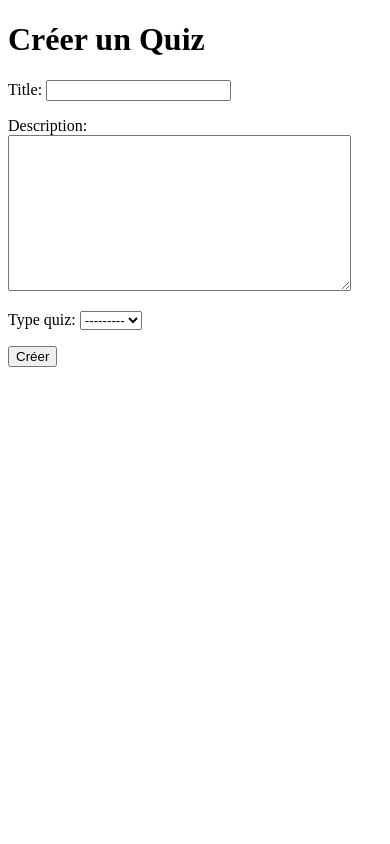
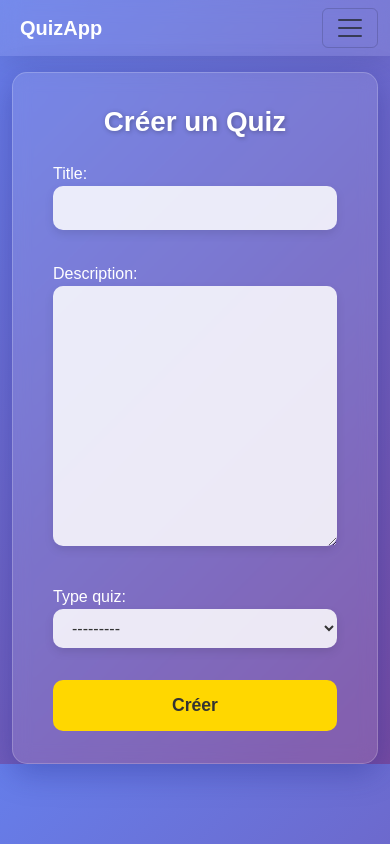
Before and after one commit to Hanae123458/djangoQuizProject, a Django app: page /quiz/create_quiz/ in a window 390 px wide. Run offline with Django 5.2, Linux system fonts and the light colour scheme; the visitor is signed in with stand-in values (Sample User, id 1); data that the repository does not hold is empty.

Commit message:
Enhance quiz creation and management UI; add responsive navbar, improve styling, and implement question addition functionality with AJAX support.

```diff
--- a/quizApp/templates/create_quiz.html
+++ b/quizApp/templates/create_quiz.html
@@ -4,13 +4,148 @@
     <meta charset="UTF-8">
     <meta name="viewport" content="width=device-width, initial-scale=1.0">
     <title>Créer un Quiz</title>
+    <link href="https://cdn.jsdelivr.net/npm/bootstrap@5.3.5/dist/css/bootstrap.min.css" rel="stylesheet" integrity="sha384-SgOJa3DmI69IUzQ2PVdRZhwQ+dy64/BUtbMJw1MZ8t5HZApcHrRKUc4W0kG879m7" crossorigin="anonymous">
+    <style>
+         body {
+      background: linear-gradient(135deg, #667eea, #764ba2);
+      font-family: 'Poppins', sans-serif;
+      color: #fff;
+      margin: 0;
+    }
+
+    .navbar {
+      background-color: rgba(255, 255, 255, 0.1) !important;
+      backdrop-filter: blur(10px);
+      box-shadow: 0 4px 30px rgba(0, 0, 0, 0.1);
+    }
+
+    .navbar-brand, .nav-link {
+      color: #fff !important;
+      font-weight: 600;
+      transition: color 0.3s ease;
+    }
+
+    .nav-link:hover, .nav-link.active {
+      color: #ffd700 !important;
+    }
+
+        .form-container {
+            max-width: 600px;
+            background: rgba(255, 255, 255, 0.1);
+            padding: 2rem 2.5rem;
+            border-radius: 15px;
+            box-shadow: 0 8px 32px rgba(31, 38, 135, 0.37);
+            backdrop-filter: blur(8.5px);
+            -webkit-backdrop-filter: blur(8.5px);
+            border: 1px solid rgba(255, 255, 255, 0.2);
+            color: #fff;
+            margin: auto;
+        }
+
+        .form-container h1 {
+            font-weight: 700;
+            text-shadow: 1px 1px 5px rgba(0, 0, 0, 0.3);
+            margin-bottom: 1.5rem;
+            text-align: center;
+        }
+
+        .form-container input,
+        .form-container select,
+        .form-container textarea {
+            background: rgba(255, 255, 255, 0.85);
+            color: #333;
+            border: none;
+            border-radius: 10px;
+            padding: 10px 15px;
+            width: 100%;
+            margin-bottom: 1rem;
+            font-size: 1rem;
+            box-shadow: 0 4px 10px rgba(0, 0, 0, 0.1);
+        }
+
+        .form-container input:focus,
+        .form-container select:focus,
+        .form-container textarea:focus {
+            outline: none;
+            transform: scale(1.02);
+        }
+
+        .form-container button {
+            background-color: #ffd700;
+            color: #333;
+            border: none;
+            border-radius: 10px;
+            padding: 12px;
+            font-size: 1.1rem;
+            width: 100%;
+            font-weight: 600;
+            transition: all 0.3s ease;
+        }
+
+        .form-container button:hover {
+            background-color: #ffc107;
+            transform: scale(1.03);
+        }
+    </style>
 </head>
 <body>
+    <nav class="navbar navbar-expand-lg bg-body-tertiary mb-3">
+        <div class="container">
+          <a class="navbar-brand fw-bold" href="{% url 'home' %}"><i class="fas fa-brain me-2"></i>QuizApp</a>
+          <button class="navbar-toggler" data-bs-toggle="collapse" data-bs-target="#navbarNav">
+            <span class="navbar-toggler-icon"></span>
+          </button>
+          <div class="collapse navbar-collapse" id="navbarNav">
+            <ul class="navbar-nav me-auto">
+              <li class="nav-item"><a class="nav-link active" href="{% url 'home' %}">Accueil</a></li>
+
+              <li class="nav-item"><a class="nav-link " href="{% url 'quizPage' %}">QuizPage</a></li>
+            </ul>
+
+            <div>
+              {% if user.is_authenticated %}
+              <div class="d-inline">
+                <form action="{% url 'logout' %}" method="post" class="d-inline">
+                  {% csrf_token %}
+                  <button type="submit" class="btn btn-outline-light me-2">Déconnexion</button>
+                </form>
+                <a href="{%url 'profile'%}" class="me-2">
+                    {% if user.profile_picture %}
+                    <img src="{{ user.profile_picture.url }}" alt="Profil" class="rounded-circle" style="width: 40px;
+                    height: 40px;
+                    object-fit: cover;
+                    margin-right: 10px;
+                    border: 4px solid purple;">
+                    {% else %}{% load static %}
+
+                        <img src="{% static 'images/default_profile.jpg ' %}" alt="Profil" class="rounded-circle" style="width: 40px;
+                        height: 40px;
+                        object-fit: cover;
+                        margin-right: 10px;
+                        border: 4px solid purple;">
+                    </div>
+                    {% endif %}
+                  </a>
+            {% else %}
+              <a href="{% url 'login' %}" class="btn btn-outline-light me-2">Connexion</a>
+              <a href="{% url 'signup' %}" class="btn btn-main">Inscription</a>
+            {% endif %}
+
+          </div>
+        </div>
+      </nav>
+
+    <div class="container d-flex justify-content-center">
+        <div class="form-container">
             <h1>Créer un Quiz</h1>
             <form method="post">
                 {% csrf_token %}
                 {{ form.as_p }}
                 <button type="submit">Créer</button>
             </form>
+        </div>
+    </div>
+
+    <script src="https://cdn.jsdelivr.net/npm/bootstrap@5.3.5/dist/js/bootstrap.bundle.min.js" integrity="sha384-k6d4wzSIapyDyv1kpU366/PK5hCdSbCRGRCMv+eplOQJWyd1fbcAu9OCUj5zNLiq" crossorigin="anonymous"></script>
 </body>
 </html>
--- a/quizApp/templates/quizCommence.html
+++ b/quizApp/templates/quizCommence.html
@@ -176,7 +176,7 @@
   <div class="card mb-4 w-50 shadow bg-white bg-opacity-10 border border-white border-opacity-25 text-white">
     <div class="card-body">
       <h5 class="card-title text-center fw-bold fs-5">{{question.question_text}}</h5>
-      <input type="hidden" name="idQuiz" value="1">
+      <input type="hidden" name="idQuiz" value="{{quiz.id}}">
 
       <div class="form-check mb-2">
         <input class="form-check-input " style="transform: scale(1.2);" type="radio" name="{{question.id}}" value="1" id="{{question.id}}option1" required>
--- a/quizApp/views.py
+++ b/quizApp/views.py
@@ -6,6 +6,8 @@ from .forms import QuizCategoryForm
 from .models import Quiz, Categorie, Question
 from .models import Score
 import datetime
+import json
+from django.http import JsonResponse
 from django.contrib.auth.mixins import LoginRequiredMixin
 from django.views import View
 from django.http import HttpResponse
@@ -71,6 +73,7 @@ class validerReponsesQuiz(LoginRequiredMixin, View):
         user_answers = []
         for question in questions:
             user_answer = request.POST.get(str(question.id))
+            print(str(question.id))
             user_answers.append({"question" : question,
                                 "user_answer" : int(user_answer)})
             if user_answer and int(user_answer) == question.bonne_reponse:
@@ -100,10 +103,15 @@ class CreateQuizView(LoginRequiredMixin, FormView):
     template_name = 'create_quiz.html'
     form_class = QuizForm
 
+
     def form_valid(self, form):
         quiz = form.save(commit=False)
+        quiz.creator = self.request.user
         quiz.save()
-        return HttpResponse('Quiz créé avec succès !')
+        return render(self.request , 'add_questions.html', {
+            "user": self.request.user,
+            "quiz":quiz
+        })
 
 class profile(LoginRequiredMixin, View):
     def get(self, request):
@@ -115,12 +123,25 @@ class profile(LoginRequiredMixin, View):
 
 class question(View):
     def post(self, request):
-        Question.objects.create(
-            quiz = Quiz.objects.get(id = request.quiz),
-            question_text = request.text,
-            reponse_1 = request.reponse_1,
-            reponse_2 = request.reponse_2,
-            reponse_3 = request.reponse_3,
-            reponse_4 = request.reponse_4,
-            bonne_reponse = request.bonne_reponse
-        )
+        try:
+            data = json.loads(request.body)
+            qID = int(data.get('quizID'))
+
+            quiz = Quiz.objects.get(id=qID)
+
+            Question.objects.create(
+                quiz=quiz,
+                question_text=data.get('question_text'),
+                reponse_1=data.get('reponse_1'),
+                reponse_2=data.get('reponse_2'),
+                reponse_3=data.get('reponse_3'),
+                reponse_4=data.get('reponse_4'),
+                bonne_reponse=data.get('bonne_reponse'),
+            )
+
+            return JsonResponse({'status': 'success'})
+
+        except Quiz.DoesNotExist:
+            return JsonResponse({'error': 'Quiz not found'}, status=404)
+        except Exception as e:
+            return JsonResponse({'error': str(e)}, status=400)
```
Also changed, not shown: quizApp/templates/add_questions.html (added, +208 -0 lines). Lines whose indentation alone changed are shown as unchanged.
